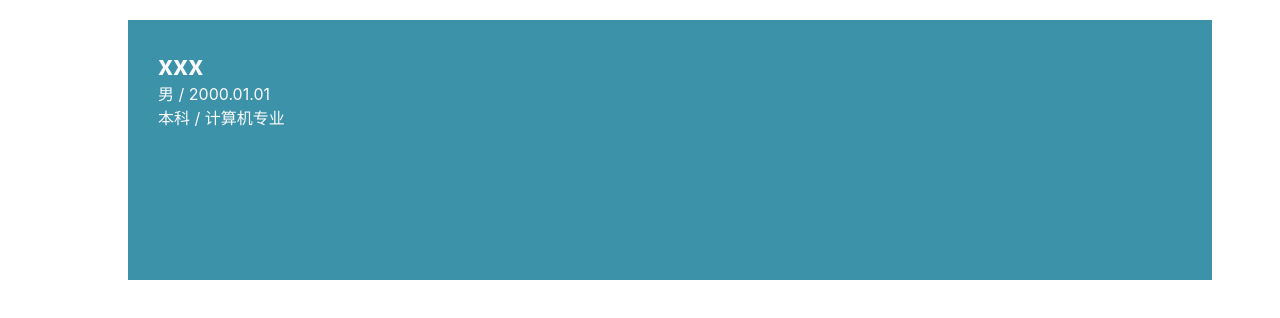
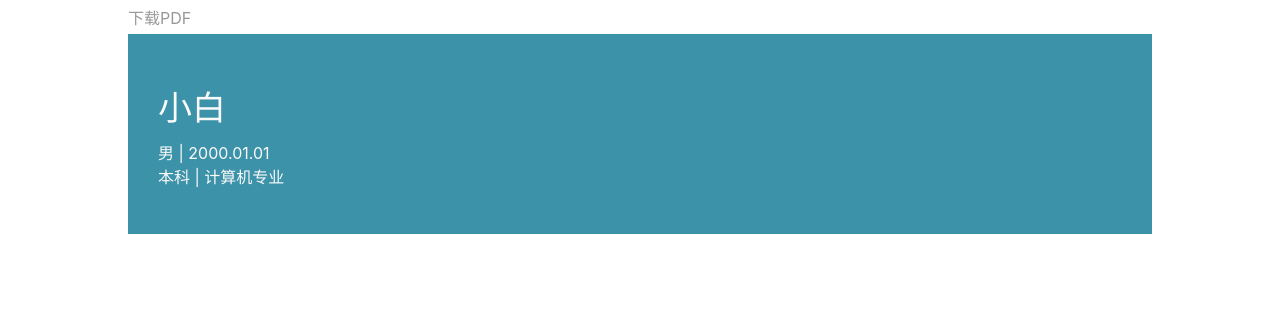
Before and after one commit to lencx/resume, a React (Vite) app: page / in a window 1280 px wide. Shown: the top 318 px of the page. Built offline with nearby package versions, Linux system fonts and the light colour scheme.

Commit message:
chore: print pdf

```diff
--- a/package.json
+++ b/package.json
@@ -16,7 +16,8 @@
   "dependencies": {
     "react": "^17.0.0",
     "react-dom": "^17.0.0",
-    "react-router-dom": "^5.2.0"
+    "react-router-dom": "^5.2.0",
+    "react-to-print": "^2.12.4"
   },
   "devDependencies": {
     "@types/react": "^17.0.0",
--- a/src/index.scss
+++ b/src/index.scss
@@ -13,9 +13,9 @@ code {
 }
 
 #root {
+  width: 100%;
   max-width: 1024px;
   margin: 0 auto;
-  padding: 20px;
   min-height: calc(100vh - 40px);
 }
 
@@ -23,3 +23,30 @@ code {
   --theme: #3C92A8;
   --black: #282c34;
 }
+
+@media all {
+  .page-break {
+    display: none;
+  }
+}
+
+@media print {
+  html, body {
+    height: initial !important;
+    overflow: initial !important;
+    -webkit-print-color-adjust: exact;
+  }
+}
+
+@media print {
+  .page-break {
+    margin-top: 1rem;
+    display: block;
+    page-break-before: auto;
+  }
+}
+
+@page {
+  size: auto;
+  margin: 10mm;
+}
--- a/src/views/home/head/index.scss
+++ b/src/views/home/head/index.scss
@@ -1,12 +1,16 @@
 .resume-head {
+  display: flex;
   width: 100%;
-  height: 200px;
+  min-height: 200px;
   background-color: var(--theme);
   color: #fafafa;
-  padding: 30px;
+  padding: 0 30px;
+  box-sizing: border-box;
+  flex-direction: column;
+  justify-content: center;
 
-  h2 {
-    font-size: calc(10px + 2vmin);
-    margin: 0;
+  .name {
+    font-size: calc(10px + 3vmin);
+    margin: 0 0 10px;
   }
 }
--- a/src/views/home/head/index.tsx
+++ b/src/views/home/head/index.tsx
@@ -16,15 +16,15 @@ const ResumeHead: FC<ResumeHeadProps> = (props) => {
 
   return (
     <div className="resume-head">
-      <h2>{name}</h2>
+      <span className="name">{name}</span>
       <div className="">
         <span>{sex}</span>
-        {' / '}
+        {' | '}
         <span>{birthday}</span>
       </div>
       <div>
         <span>{education}</span>
-        {' / '}
+        {' | '}
         <span>{major}</span>
       </div>
     </div>
--- a/src/views/home/index.scss
+++ b/src/views/home/index.scss
@@ -1,4 +1,8 @@
 .home {
-  // font-size: calc(20px - 1vmin);
-  // width: 80vh;
+  .pdf-btn {
+    display: inline-block;
+    color: #989898;
+    padding: 5px 5px 5px 0;
+    cursor: pointer;
+  }
 }
--- a/src/views/home/index.tsx
+++ b/src/views/home/index.tsx
@@ -1,11 +1,12 @@
-import React from 'react';
+import React, { useEffect, useRef } from 'react';
+import { useReactToPrint } from 'react-to-print';
 
 import Head, { ResumeHeadProps } from './head'
 
 import './index.scss';
 
 const headInfo: ResumeHeadProps = {
-  name: 'xxx',
+  name: '小白',
   sex: '男',
   birthday: '2000.01.01',
   education: '本科',
@@ -13,9 +14,21 @@ const headInfo: ResumeHeadProps = {
 };
 
 export default () => {
+  const resumeRef = useRef(null);
+  const handlePrint = useReactToPrint({
+    content: () => resumeRef.current,
+  });
+
+  useEffect(() => {
+    document.title = `${headInfo.name}的简历`
+  }, [])
+
   return (
     <div className="home">
-      <Head {...headInfo} />
+      <span className="pdf-btn" onClick={handlePrint}>下载PDF</span>
+      <div ref={resumeRef}>
+        <Head {...headInfo} />
+      </div>
     </div>
   )
 }
```
